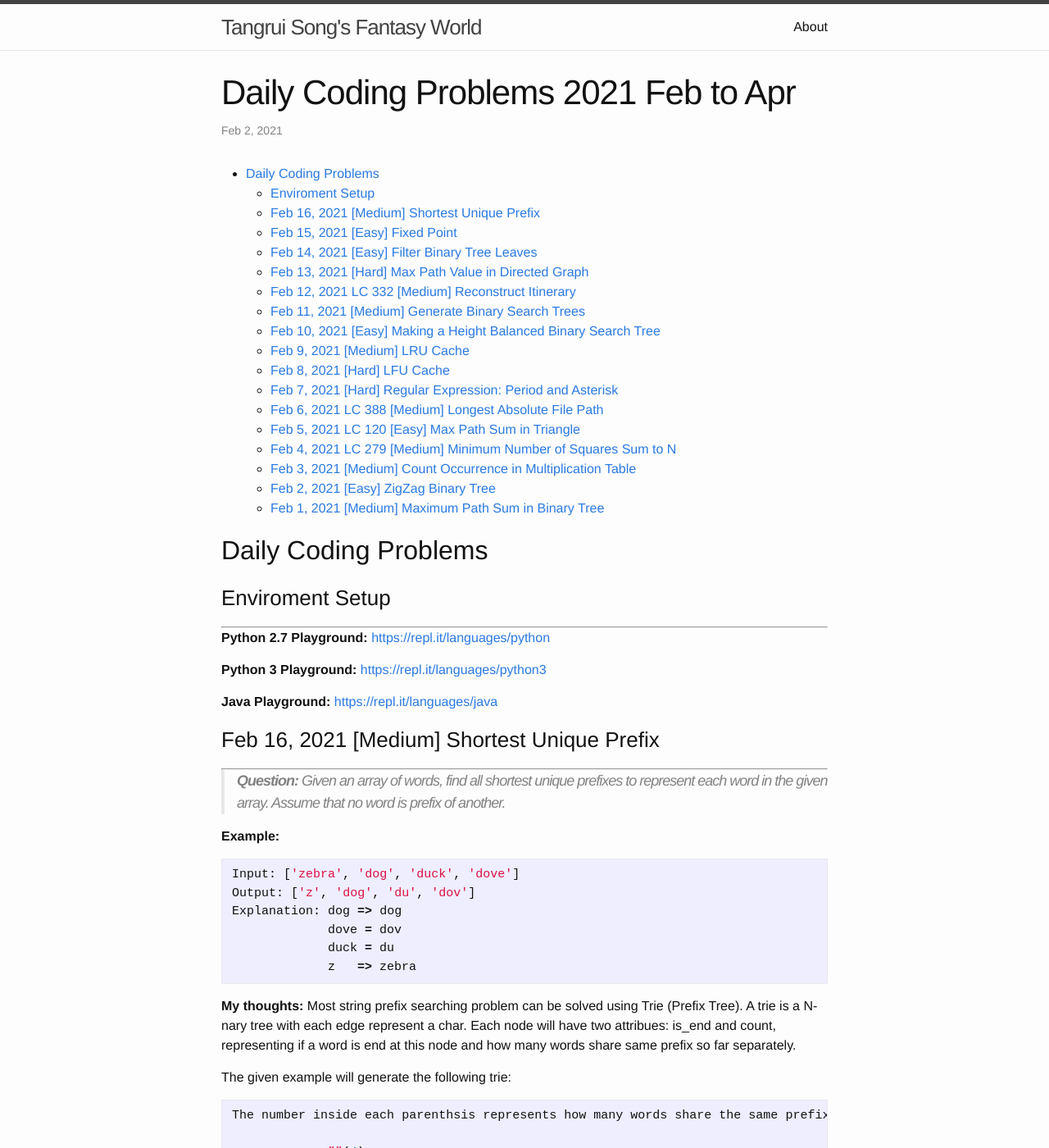
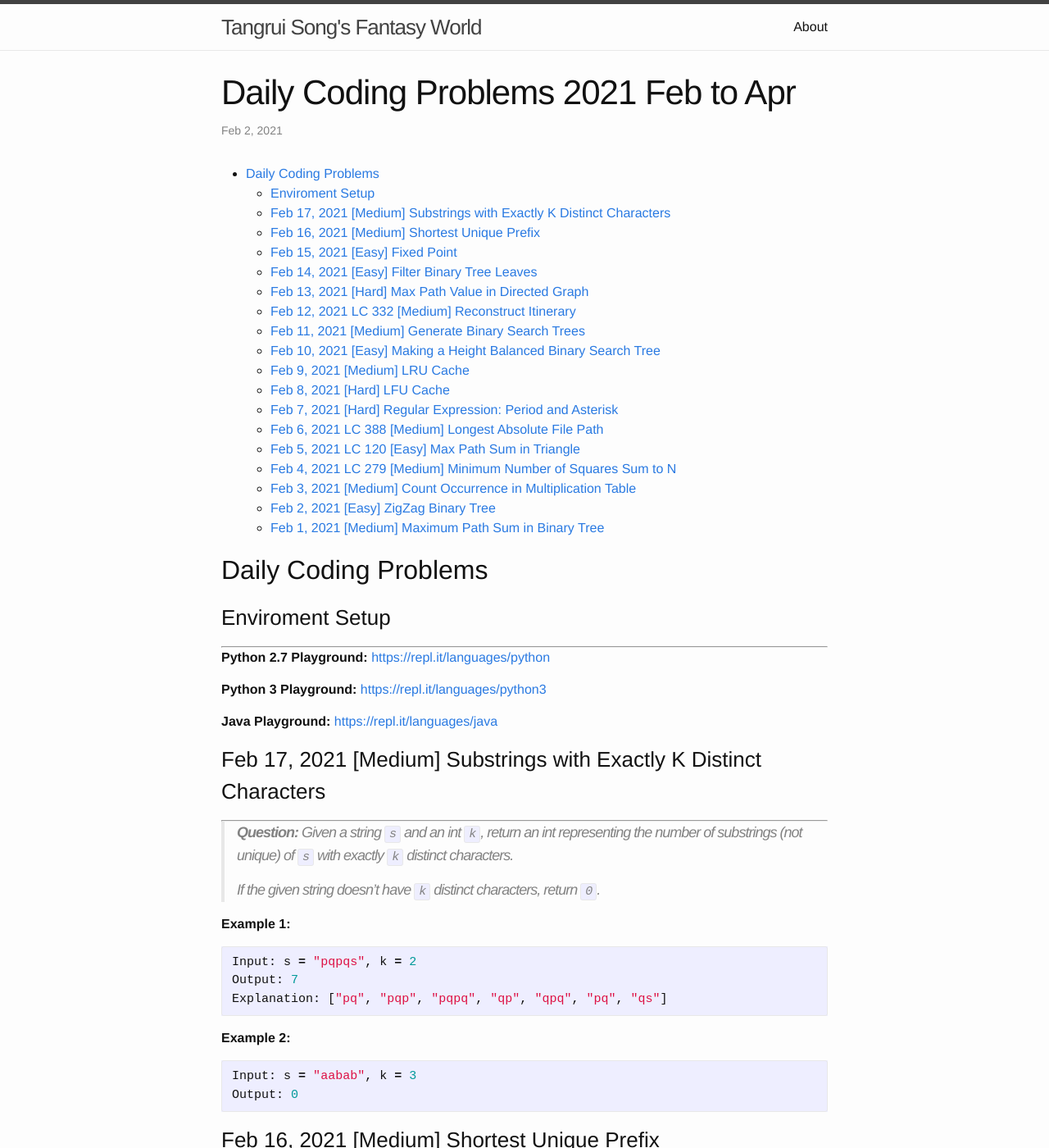
Before and after one commit to trsong/trsong.github.io, a Jekyll site: the page built from _posts/2021-02-01-DailyQuestionsFeb.md, in a window 1280 px wide and 1400 px high. Shown: the whole window at 82% size. Built offline with Jekyll 4.4.1, drawn with Linux system fonts in a browser that asks for light colours.

Commit message:
Add Feb 17 question

````diff
--- a/_posts/2021-02-01-DailyQuestionsFeb.md
+++ b/_posts/2021-02-01-DailyQuestionsFeb.md
@@ -18,6 +18,26 @@ categories: Python/Java
 
 **Java Playground:** [https://repl.it/languages/java](https://repl.it/languages/java)
 
+
+
+### Feb 17, 2021 \[Medium\] Substrings with Exactly K Distinct Characters
+---
+> **Question:** Given a string `s` and an int `k`, return an int representing the number of substrings (not unique) of `s` with exactly `k` distinct characters.
+>
+> If the given string doesn't have `k` distinct characters, return `0`.
+
+**Example 1:**
+```py
+Input: s = "pqpqs", k = 2
+Output: 7
+Explanation: ["pq", "pqp", "pqpq", "qp", "qpq", "pq", "qs"]
+```
+
+**Example 2:**
+```py
+Input: s = "aabab", k = 3
+Output: 0
+```
 
 ### Feb 16, 2021 \[Medium\] Shortest Unique Prefix
 ---
````
